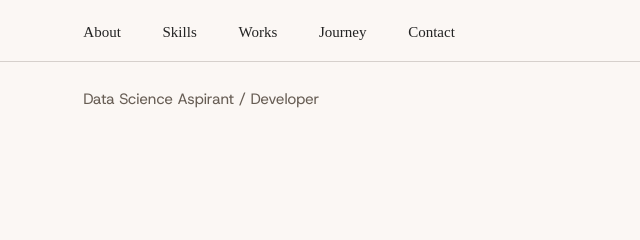
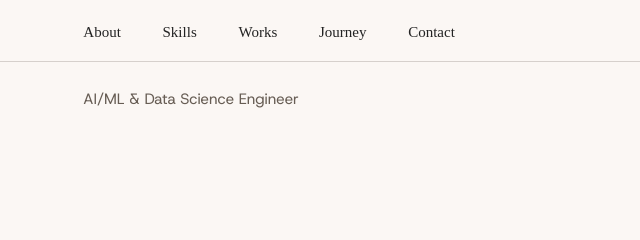
Before and after one commit to nigeshsatheesh/My-Portfolio, a plain HTML site: page html/home.html in a window 1280 px wide. Shown: the top 240 px of the page, 0-640 px from the left. Drawn offline with nearby package versions, Linux system fonts and the light colour scheme; a web font is replaced by a local one.

Commit message:
Done Patch Works

```diff
--- a/html/home.html
+++ b/html/home.html
@@ -74,7 +74,7 @@
         <main>
             <div class="row">
                 <div class="info">
-                    <div class="tagline">Data Science Aspirant / Developer</div>
+                    <div class="tagline">AI/ML & Data Science Engineer</div>
                     <div class="date"></div>
                 </div>
             </div>
```
Also changed, not shown: assets/images/Preview.png, assets/images/banner.jpg, 1 other file.
